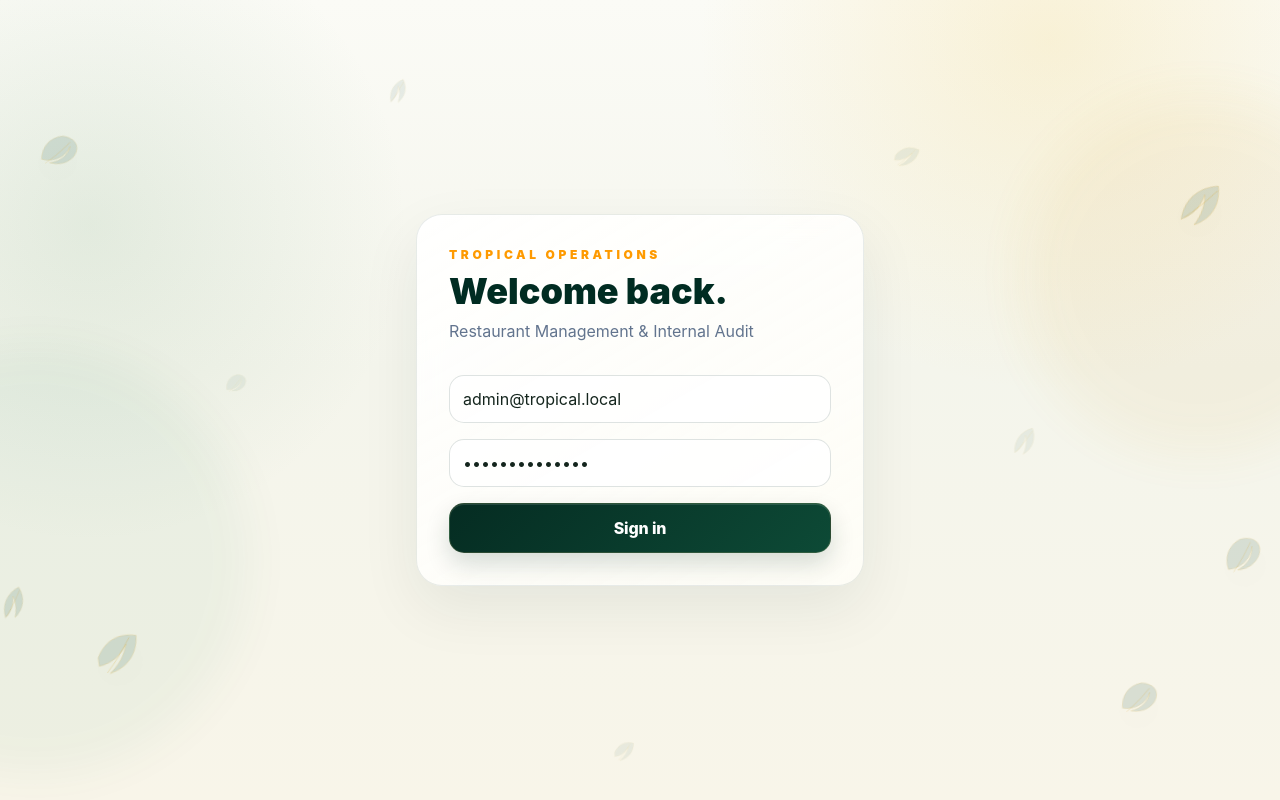
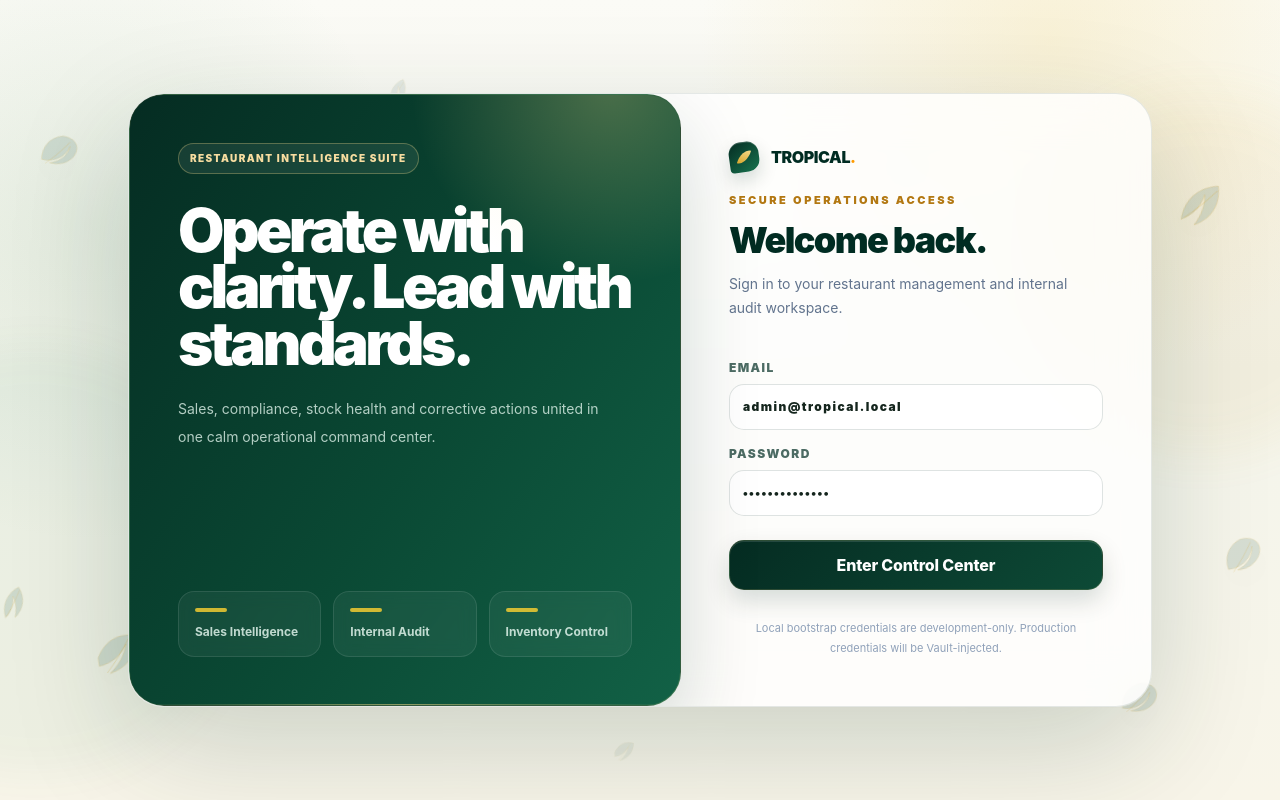
Before and after one commit to ditasetyakurniawan-droid/tropical-management-v1, a Next.js app in the folder web/: page /login in a window 1280 px wide. Built offline with nearby package versions, Linux system fonts and the light colour scheme; no server answers.

Commit message:
feat(ui): redesign login as premium tropical entry

```diff
--- a/web/app/login/page.js
+++ b/web/app/login/page.js
@@ -1,11 +1,84 @@
 "use client";
+
 import { useState } from "react";
 import { API_URL } from "../../lib/api";
 
 export default function Login() {
-  const [email,setEmail]=useState("admin@tropical.local");
-  const [password,setPassword]=useState("ChangeThis123!");
-  const [error,setError]=useState("");
-  async function submit(e){e.preventDefault();setError("");const res=await fetch(`${API_URL}/api/auth/login`,{method:"POST",headers:{"Content-Type":"application/json"},body:JSON.stringify({email,password})});const data=await res.json();if(!res.ok){setError(data.error||"Login gagal");return;}localStorage.setItem("tropical_token",data.token);window.location.href="/";}
-  return <main className="grid min-h-screen place-items-center p-5"><form onSubmit={submit} className="card w-full max-w-md p-8"><div className="mb-8"><div className="text-xs font-black uppercase tracking-[.3em] text-amber-500">Tropical Operations</div><h1 className="mt-2 text-4xl font-black text-emerald-950">Welcome back.</h1><p className="mt-2 text-slate-500">Restaurant Management & Internal Audit</p></div><div className="space-y-4"><input className="input" value={email} onChange={e=>setEmail(e.target.value)} placeholder="Email"/><input className="input" type="password" value={password} onChange={e=>setPassword(e.target.value)} placeholder="Password"/>{error&&<p className="text-sm text-red-600">{error}</p>}<button className="btn w-full">Sign in</button></div></form></main>;
+  const [email, setEmail] = useState("admin@tropical.local");
+  const [password, setPassword] = useState("ChangeThis123!");
+  const [error, setError] = useState("");
+  const [loading, setLoading] = useState(false);
+
+  async function submit(event) {
+    event.preventDefault();
+    setError("");
+    setLoading(true);
+    try {
+      const response = await fetch(`${API_URL}/api/auth/login`, {
+        method: "POST",
+        headers: { "Content-Type": "application/json" },
+        body: JSON.stringify({ email, password }),
+      });
+      const data = await response.json();
+      if (!response.ok) {
+        setError(data.error || "Login gagal");
+        return;
+      }
+      localStorage.setItem("tropical_token", data.token);
+      localStorage.setItem("tropical_user", JSON.stringify(data.user));
+      window.location.href = "/";
+    } catch {
+      setError("API tidak dapat dihubungi. Pastikan docker compose sedang berjalan.");
+    } finally {
+      setLoading(false);
+    }
+  }
+
+  return (
+    <main className="relative z-10 grid min-h-screen place-items-center px-5 py-10">
+      <div className="grid w-full max-w-5xl overflow-hidden rounded-[36px] border border-emerald-950/10 bg-white/80 shadow-[0_40px_120px_rgba(5,44,34,.18)] backdrop-blur-xl lg:grid-cols-[1.08fr_.92fr]">
+        <section className="hero-luxury hidden min-h-[610px] rounded-none border-0 p-12 lg:flex lg:flex-col lg:justify-between">
+          <div>
+            <span className="hero-badge">Restaurant Intelligence Suite</span>
+            <h1 className="mt-7 max-w-lg text-6xl font-black leading-[.94] tracking-[-.06em]">Operate with clarity. Lead with standards.</h1>
+            <p className="mt-6 max-w-md text-sm leading-7 text-emerald-50/75">Sales, compliance, stock health and corrective actions united in one calm operational command center.</p>
+          </div>
+          <div className="grid grid-cols-3 gap-3">
+            {["Sales Intelligence", "Internal Audit", "Inventory Control"].map((label) => (
+              <div key={label} className="rounded-2xl border border-white/10 bg-white/5 p-4 text-xs font-bold text-emerald-50/80 backdrop-blur">
+                <div className="mb-3 h-1 w-8 rounded-full bg-amber-300/80" />{label}
+              </div>
+            ))}
+          </div>
+        </section>
+
+        <section className="flex min-h-[610px] items-center p-7 md:p-12">
+          <form onSubmit={submit} className="w-full">
+            <div className="mb-10">
+              <div className="mb-5 flex items-center gap-3">
+                <span className="brand-mark"><span /></span>
+                <span className="font-black tracking-tight text-emerald-950">TROPICAL<span className="text-amber-500">.</span></span>
+              </div>
+              <p className="eyebrow">Secure operations access</p>
+              <h2 className="mt-3 text-4xl font-black tracking-[-.045em] text-emerald-950">Welcome back.</h2>
+              <p className="mt-3 text-sm leading-6 text-slate-500">Sign in to your restaurant management and internal audit workspace.</p>
+            </div>
+
+            <div className="space-y-4">
+              <label className="block text-xs font-black uppercase tracking-[.12em] text-emerald-950/70">Email
+                <input className="input mt-2" value={email} onChange={(e) => setEmail(e.target.value)} placeholder="Email" autoComplete="username" />
+              </label>
+              <label className="block text-xs font-black uppercase tracking-[.12em] text-emerald-950/70">Password
+                <input className="input mt-2" type="password" value={password} onChange={(e) => setPassword(e.target.value)} placeholder="Password" autoComplete="current-password" />
+              </label>
+              {error && <div className="toast-error">{error}</div>}
+              <button className="btn mt-2 w-full" disabled={loading}>{loading ? "Signing in..." : "Enter Control Center"}</button>
+            </div>
+
+            <p className="mt-7 text-center text-[11px] leading-5 text-slate-400">Local bootstrap credentials are development-only. Production credentials will be Vault-injected.</p>
+          </form>
+        </section>
+      </div>
+    </main>
+  );
 }
```
